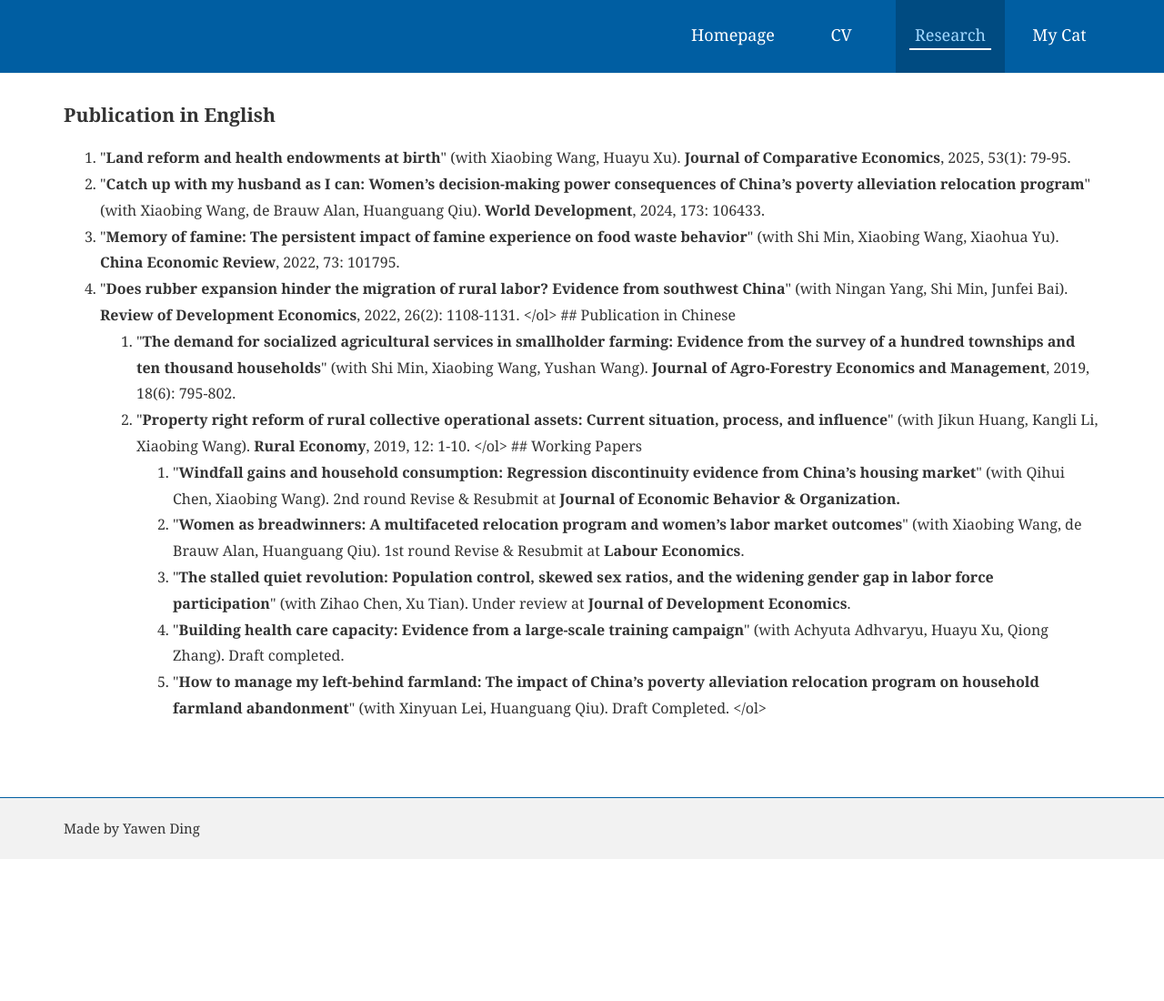
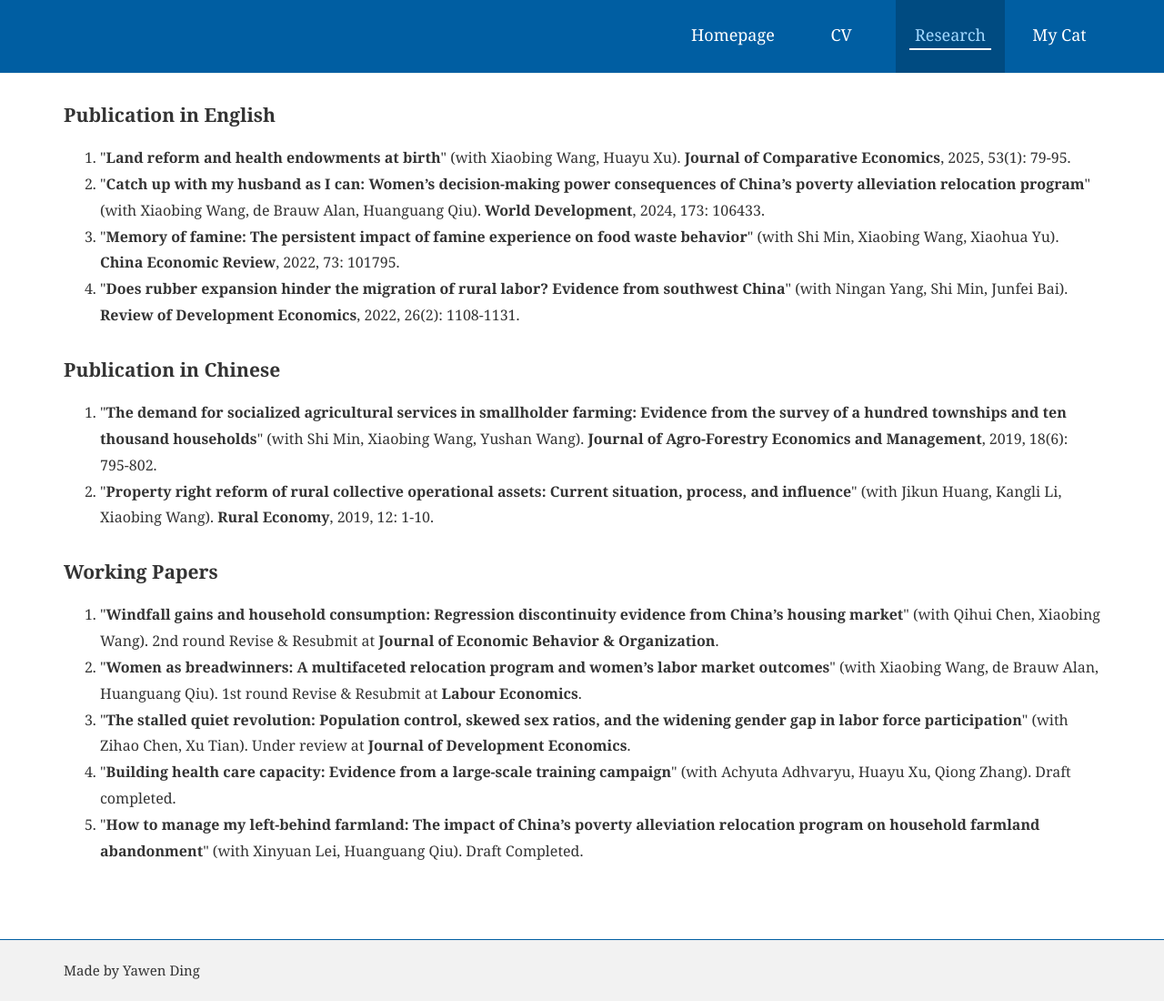
Before and after one commit to YawenDing/yawending.github.io, a Jekyll site: the page built from pages/_research/index.md, in a window 1280 px wide. Shown: the whole page at 91% size. Built offline with Jekyll 4.4.1, drawn with Linux system fonts in a browser that asks for light colours; before the commit the page ends 944 px from its top, so only the background shows below that.

Commit message:
Update index.md

```diff
--- a/pages/_research/index.md
+++ b/pages/_research/index.md
@@ -8,13 +8,13 @@ no_heading: true
 
 <ol>
 
-<li>"<b>Land reform and health endowments at birth</b>" (with Xiaobing Wang, Huayu Xu). <b>Journal of Comparative Economics</b>, 2025, 53(1): 79-95.
+<li>"<b>Land reform and health endowments at birth</b>" (with Xiaobing Wang, Huayu Xu). <b>Journal of Comparative Economics</b>, 2025, 53(1): 79-95.</li>
 
-<li>"<b>Catch up with my husband as I can: Women’s decision-making power consequences of China’s poverty alleviation relocation program</b>" (with Xiaobing Wang, de Brauw Alan, Huanguang Qiu). <b>World Development</b>, 2024, 173: 106433.
+<li>"<b>Catch up with my husband as I can: Women’s decision-making power consequences of China’s poverty alleviation relocation program</b>" (with Xiaobing Wang, de Brauw Alan, Huanguang Qiu). <b>World Development</b>, 2024, 173: 106433.</li>
 
-<li>"<b>Memory of famine: The persistent impact of famine experience on food waste behavior</b>" (with Shi Min, Xiaobing Wang, Xiaohua Yu). <b>China Economic Review</b>, 2022, 73: 101795.
+<li>"<b>Memory of famine: The persistent impact of famine experience on food waste behavior</b>" (with Shi Min, Xiaobing Wang, Xiaohua Yu). <b>China Economic Review</b>, 2022, 73: 101795.</li>
 
-<li>"<b>Does rubber expansion hinder the migration of rural labor? Evidence from southwest China</b>" (with Ningan Yang, Shi Min, Junfei Bai). <b>Review of Development Economics</b>, 2022, 26(2): 1108-1131.
+<li>"<b>Does rubber expansion hinder the migration of rural labor? Evidence from southwest China</b>" (with Ningan Yang, Shi Min, Junfei Bai). <b>Review of Development Economics</b>, 2022, 26(2): 1108-1131.</li>
 
 </ol>
 
@@ -22,9 +22,9 @@ no_heading: true
 
 <ol>
 
-<li>"<b>The demand for socialized agricultural services in smallholder farming: Evidence from the survey of a hundred townships and ten thousand households</b>" (with Shi Min, Xiaobing Wang, Yushan Wang). <b>Journal of Agro-Forestry Economics and Management</b>, 2019, 18(6): 795-802.
+<li>"<b>The demand for socialized agricultural services in smallholder farming: Evidence from the survey of a hundred townships and ten thousand households</b>" (with Shi Min, Xiaobing Wang, Yushan Wang). <b>Journal of Agro-Forestry Economics and Management</b>, 2019, 18(6): 795-802.</li>
 
-<li>"<b>Property right reform of rural collective operational assets: Current situation, process, and influence</b>" (with Jikun Huang, Kangli Li, Xiaobing Wang). <b>Rural Economy</b>, 2019, 12: 1-10.
+<li>"<b>Property right reform of rural collective operational assets: Current situation, process, and influence</b>" (with Jikun Huang, Kangli Li, Xiaobing Wang). <b>Rural Economy</b>, 2019, 12: 1-10.</li>
 
 </ol>
 
@@ -32,14 +32,14 @@ no_heading: true
 
 <ol>
 
-<li>"<b>Windfall gains and household consumption: Regression discontinuity evidence from China’s housing market</b>" (with Qihui Chen, Xiaobing Wang). 2nd round Revise & Resubmit at <b>Journal of Economic Behavior & Organization.</b>
+<li>"<b>Windfall gains and household consumption: Regression discontinuity evidence from China’s housing market</b>" (with Qihui Chen, Xiaobing Wang). 2nd round Revise & Resubmit at <b>Journal of Economic Behavior & Organization</b>.</li>
 
-<li>"<b>Women as breadwinners: A multifaceted relocation program and women’s labor market outcomes</b>" (with Xiaobing Wang, de Brauw Alan, Huanguang Qiu). 1st round Revise & Resubmit at <b>Labour Economics</b>.
+<li>"<b>Women as breadwinners: A multifaceted relocation program and women’s labor market outcomes</b>" (with Xiaobing Wang, de Brauw Alan, Huanguang Qiu). 1st round Revise & Resubmit at <b>Labour Economics</b>.</li>
 
-<li>"<b>The stalled quiet revolution: Population control, skewed sex ratios, and the widening gender gap in labor force participation</b>" (with Zihao Chen, Xu Tian). Under review at <b>Journal of Development Economics</b>.
+<li>"<b>The stalled quiet revolution: Population control, skewed sex ratios, and the widening gender gap in labor force participation</b>" (with Zihao Chen, Xu Tian). Under review at <b>Journal of Development Economics</b>.</li>
 
-<li>"<b>Building health care capacity: Evidence from a large-scale training campaign</b>" (with Achyuta Adhvaryu, Huayu Xu, Qiong Zhang). Draft completed.
+<li>"<b>Building health care capacity: Evidence from a large-scale training campaign</b>" (with Achyuta Adhvaryu, Huayu Xu, Qiong Zhang). Draft completed.</li>
 
-<li>"<b>How to manage my left-behind farmland: The impact of China’s poverty alleviation relocation program on household farmland abandonment</b>" (with Xinyuan Lei, Huanguang Qiu). Draft Completed.
+<li>"<b>How to manage my left-behind farmland: The impact of China’s poverty alleviation relocation program on household farmland abandonment</b>" (with Xinyuan Lei, Huanguang Qiu). Draft Completed.</li>
 
 </ol>
```
